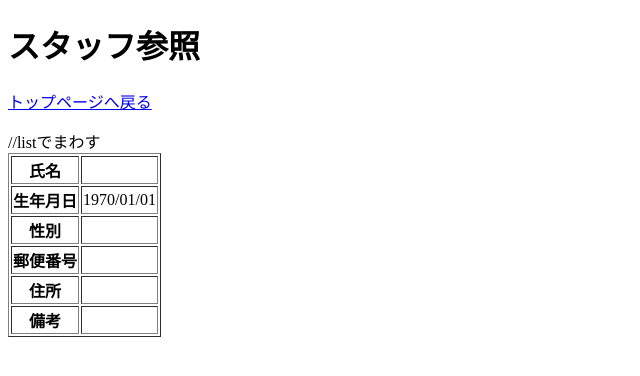
After one commit to tokuuum/staff_service, a PHP site: page /lib/view/view.php in a window 1280 px wide. The commit adds this page. Shown: the top 376 px of the page, without its empty margins (0-640 px from the left). Run offline with PHP 8.4, Linux system fonts and the light colour scheme; the template is opened without the code that fills it, so the values that code supplies are empty.

Commit message:
参照途中

```diff
--- a/html/lib/view/index.php
+++ b/html/lib/view/index.php
@@ -20,8 +20,8 @@
 		<td><?php echo $row['id']?></td>
 		<td><?php echo $row['name']?></td>
 		<td><?php echo date('Y/m/d',strtotime($row['birthday'])) ?></td>
-		<td><a href="view.php">参照</a></td>
-		<td><a href="delete.php">削除</a></td>
+		<td><a href="view.php?id=<?php echo $row['id']?>">参照</a></td>
+		<td><a href="delete.php?id=<?php echo $row['id']?>">削除</a></td>
 	</tr>
 <?php } ?>
 </table>
--- /dev/null
+++ b/html/lib/view/view.php
@@ -0,0 +1,38 @@
+<!DOCTYPE html>
+<html>
+<head>
+<meta charset="utf-8">
+<title>スタッフ参照</title>
+</head>
+<body>
+<h1>スタッフ参照</h1>
+<p><a href="./">トップページへ戻る</a>
+<table border="1">
+//listでまわす
+	<tr>
+		<th>氏名</th>
+		<td><?php echo $name ?></td>
+	</tr>
+	<tr>
+		<th>生年月日</th>
+		<td><?php echo date('Y/m/d',strtotime($birthday)) ?></td>
+	</tr>
+	<tr>
+		<th>性別</th>
+		<td><?php echo $sex ?></td>
+	</tr>
+	<tr>
+		<th>郵便番号</th>
+		<td><?php echo $postcode ?></td>
+	</tr>
+	<tr>
+		<th>住所</th>
+		<td><?php echo $address ?></td>
+	</tr>
+	<tr>
+		<th>備考</th>
+		<td><?php echo nl2br($body) ?></td>
+	</tr>
+</table>
+</body>
+</html>
```
Also changed, not shown: html/lib/view/detail.php (deleted, +0 -25 lines), html/view.php (+4 -3 lines).
